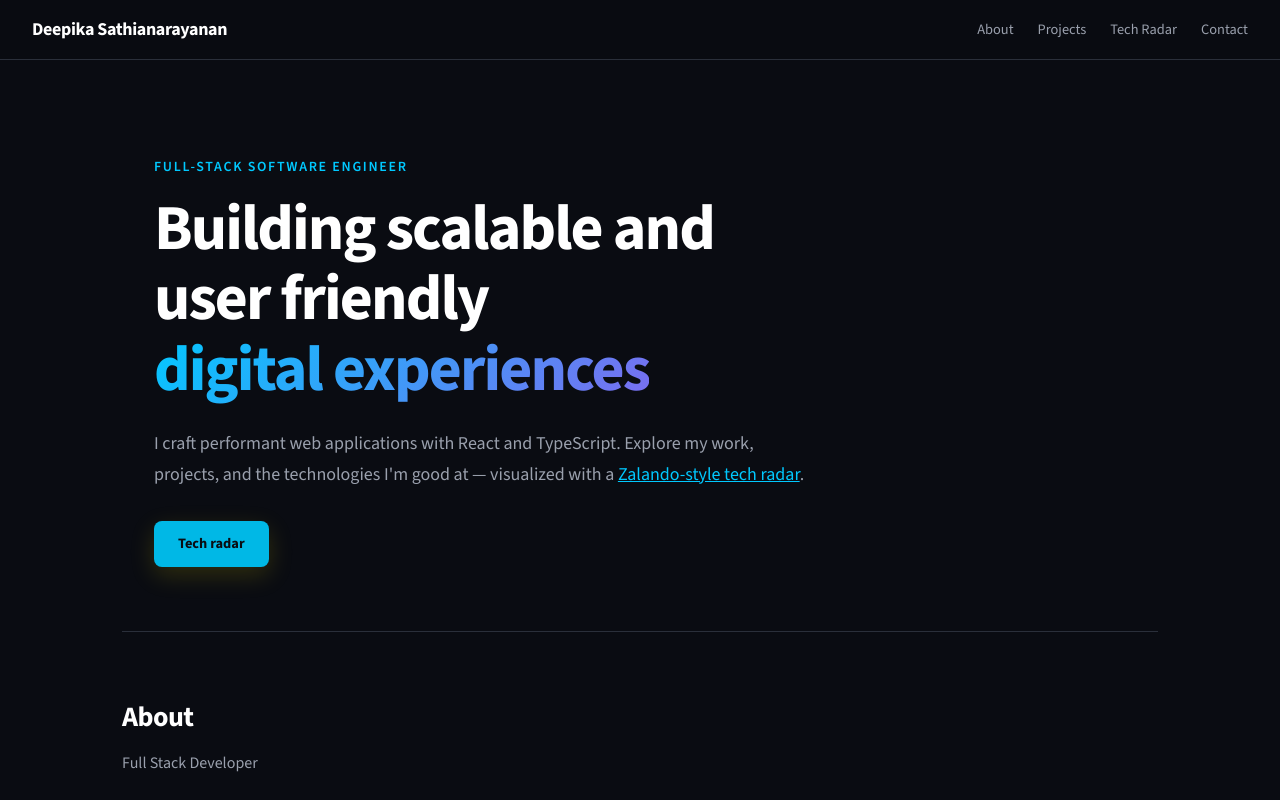
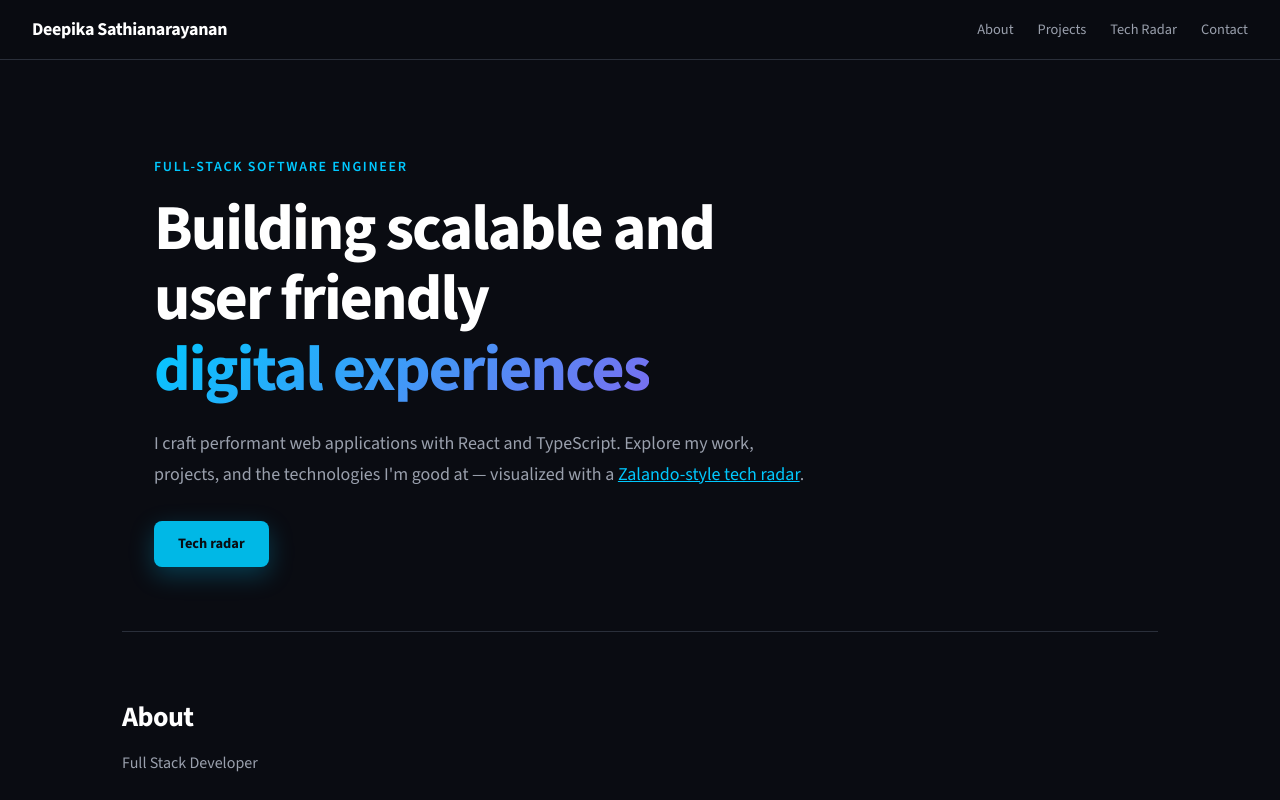
Before and after one commit to Deepika2605/portfolio_v2026, a React (Vite) app: page / in a window 1280 px wide. In both pictures the pointer is over the link "Tech radar". Shown: the top 800 px of the page. Built offline with nearby package versions, Linux system fonts and the light colour scheme; no server answers.

Commit message:
Update button styles with turquoise and green accents

```diff
--- a/src/App.css
+++ b/src/App.css
@@ -49,7 +49,7 @@ main {
 
 .btn--primary:hover {
   background: var(--accent-hover);
-  box-shadow: 0 8px 24px rgba(199, 186, 0, 0.2);
+  box-shadow: 0 8px 24px rgba(0, 201, 255, 0.25);
 }
 
 .btn--secondary {
@@ -59,9 +59,9 @@ main {
 }
 
 .btn--secondary:hover {
-  border-color: var(--accent);
-  color: var(--accent);
-  background: var(--accent-light);
+  border-color: var(--accent-secondary);
+  color: var(--accent-secondary);
+  background: var(--accent-secondary-light);
 }
 
 @media (max-width: 640px) {
```
